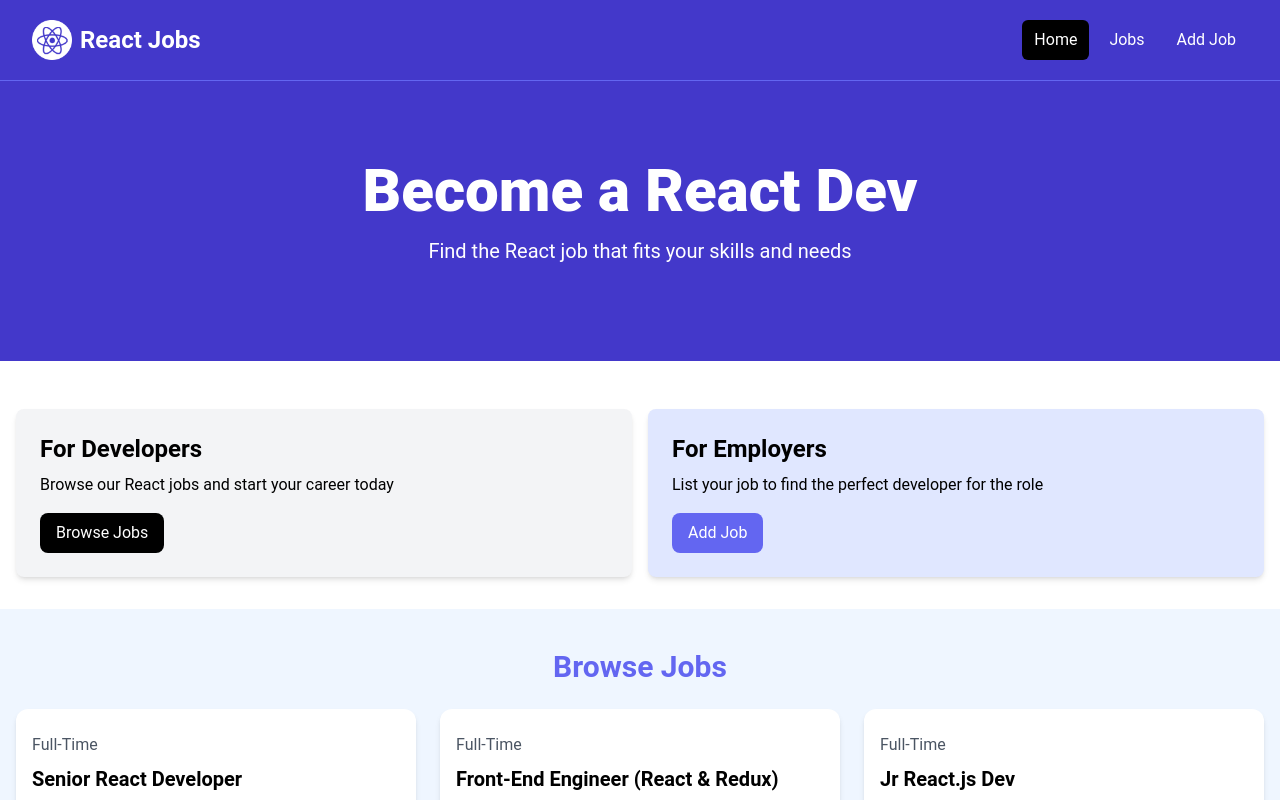
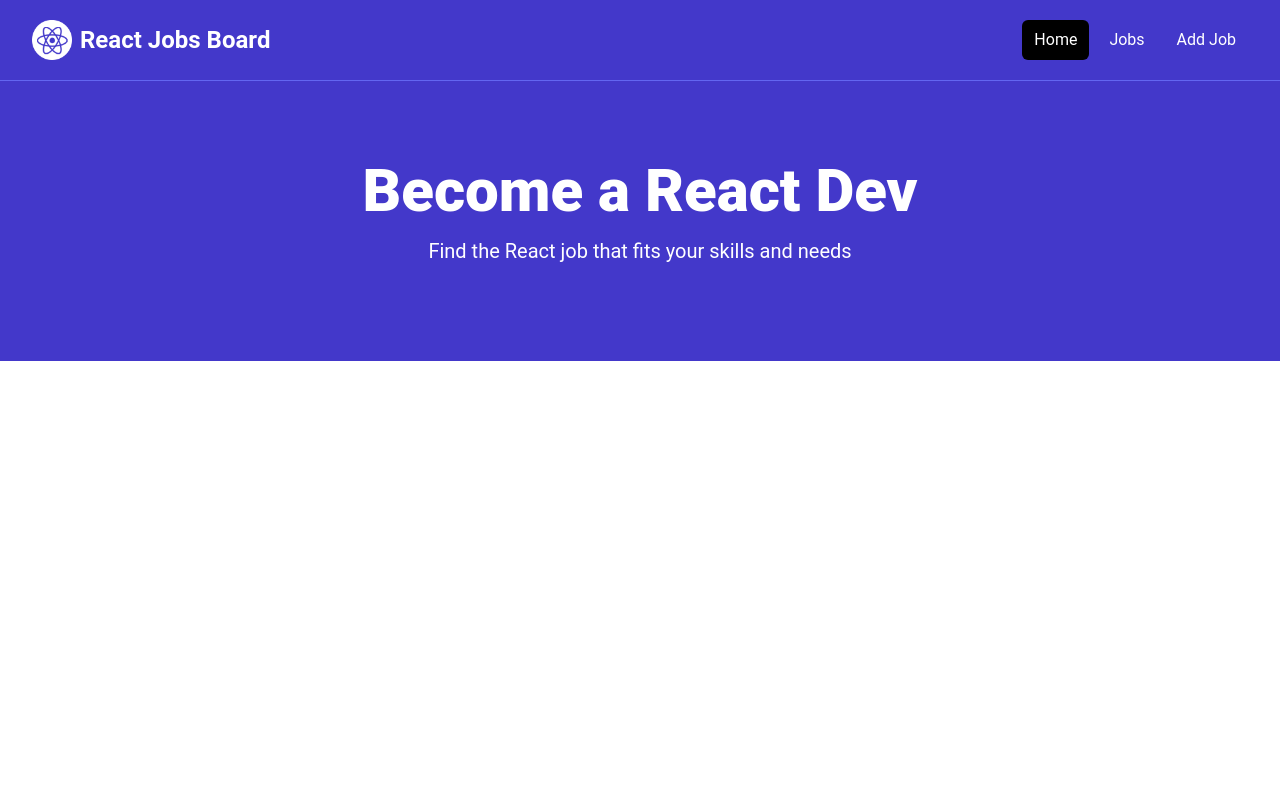
Before and after one commit to kachamachkov/React-Job-Board, a React (Vite) app in the folder client/: page / in a window 1280 px wide. Shown: the top 800 px of the page. Built offline with nearby package versions, Linux system fonts and the light colour scheme.

Commit message:
Install and setup react-router

```diff
--- a/client/index.html
+++ b/client/index.html
@@ -5,7 +5,7 @@
     <meta charset="UTF-8" />
     <link rel="icon" type="image/svg+xml" href="/vite.svg" />
     <meta name="viewport" content="width=device-width, initial-scale=1.0" />
-    <title>Rect Jobs Board</title>
+    <title>React Jobs Board</title>
 </head>
 
 <body>
--- a/client/src/App.jsx
+++ b/client/src/App.jsx
@@ -1,21 +1,26 @@
-import NavBar from './components/NavBar';
-import Hero from './components/Hero';
-import HomeCards from './components/HomeCards';
-import JobListings from './components/JobListings';
 
-import { Route, Routes } from 'react-router-dom';
-import ViewAllJobs from './components/ViewAllJobs';
+
+import {
+  Route,
+  createBrowserRouter,
+  createRoutesFromElements,
+  RouterProvider
+} from 'react-router-dom';
+
+import HomePage from './pages/HomePage';
+import MainLayout from './layouts/MainLayout';
+
+
+const router = createBrowserRouter(
+  createRoutesFromElements(
+    <Route path='/' element={<MainLayout />} >
+
+      <Route index element={<HomePage />} />
+    </Route>)
+);
 
 function App() {
-  return (
-    <>
-      <NavBar />
-      <Hero />
-      <HomeCards />
-      <JobListings />
-      <ViewAllJobs />
-    </>
-  );
+  return <RouterProvider router={router} />;
 }
 
 export default App;
--- a/client/src/components/NavBar.jsx
+++ b/client/src/components/NavBar.jsx
@@ -17,7 +17,7 @@
                                 alt="React Jobs"
                             />
                             <span className="hidden md:block text-white text-2xl font-bold ml-2">
-                                React Jobs
+                                React Jobs Board
                             </span>
                         </a>
                         <div className="md:ml-auto">
--- /dev/null
+++ b/client/src/layouts/MainLayout.jsx
@@ -0,0 +1,12 @@
+import { Outlet } from "react-router-dom";
+import NavBar from "../components/NavBar";
+
+const MainLayout = () => {
+  return (
+    <>
+      <NavBar />
+      <Outlet />
+    </>
+  );
+};
+export default MainLayout;
--- a/client/src/main.jsx
+++ b/client/src/main.jsx
@@ -3,10 +3,7 @@
 
 import App from './App.jsx';
 import './index.css';
-import { BrowserRouter } from 'react-router-dom';
 
 ReactDOM.createRoot(document.getElementById('root')).render(
-  <BrowserRouter>
-    <App />
-  </BrowserRouter>,
+  <App />
 );
--- /dev/null
+++ b/client/src/pages/HomePage.jsx
@@ -0,0 +1,8 @@
+import Hero from "../components/Hero";
+
+const HomePage = () => {
+  return (
+    <Hero />
+  );
+};
+export default HomePage;
```
Also changed, not shown: 1 other file (tests, documents, lock files or other folders).
